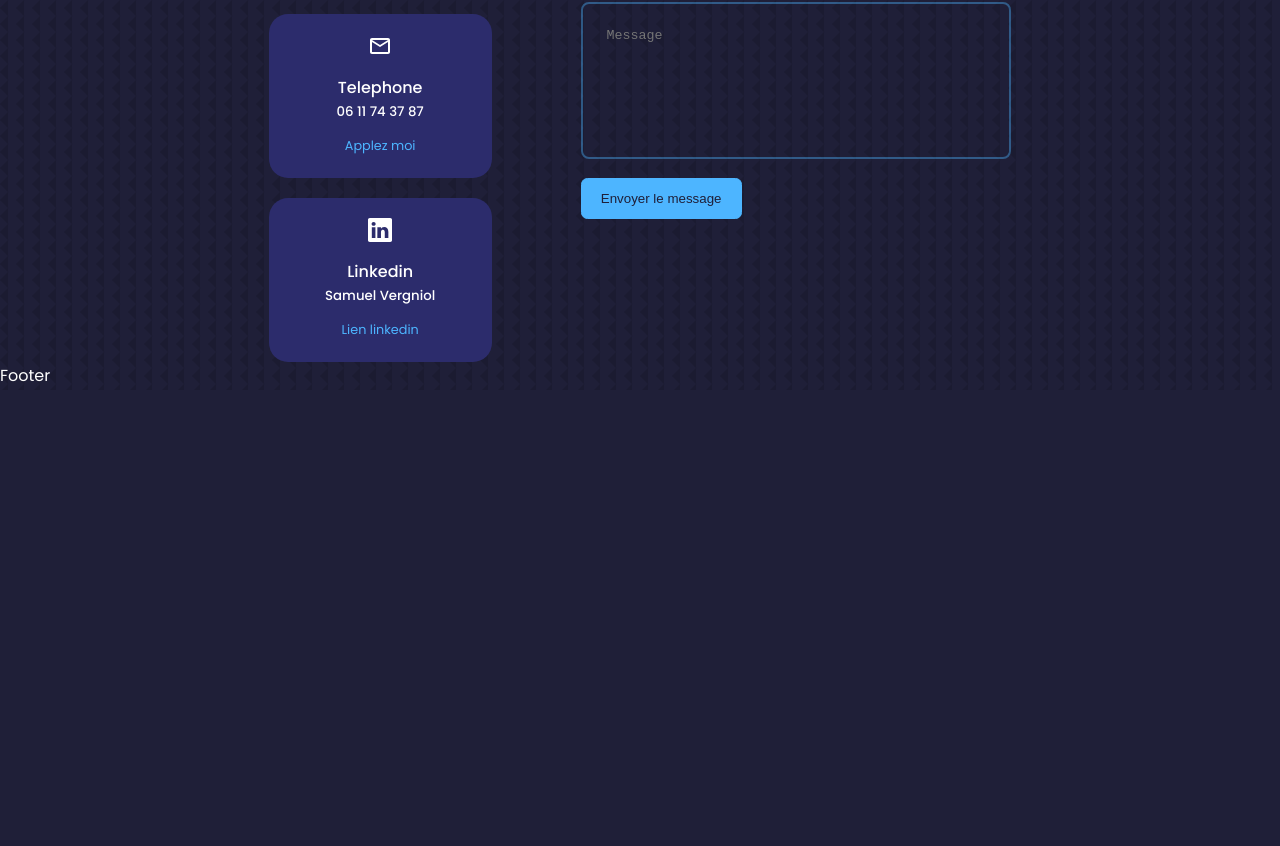
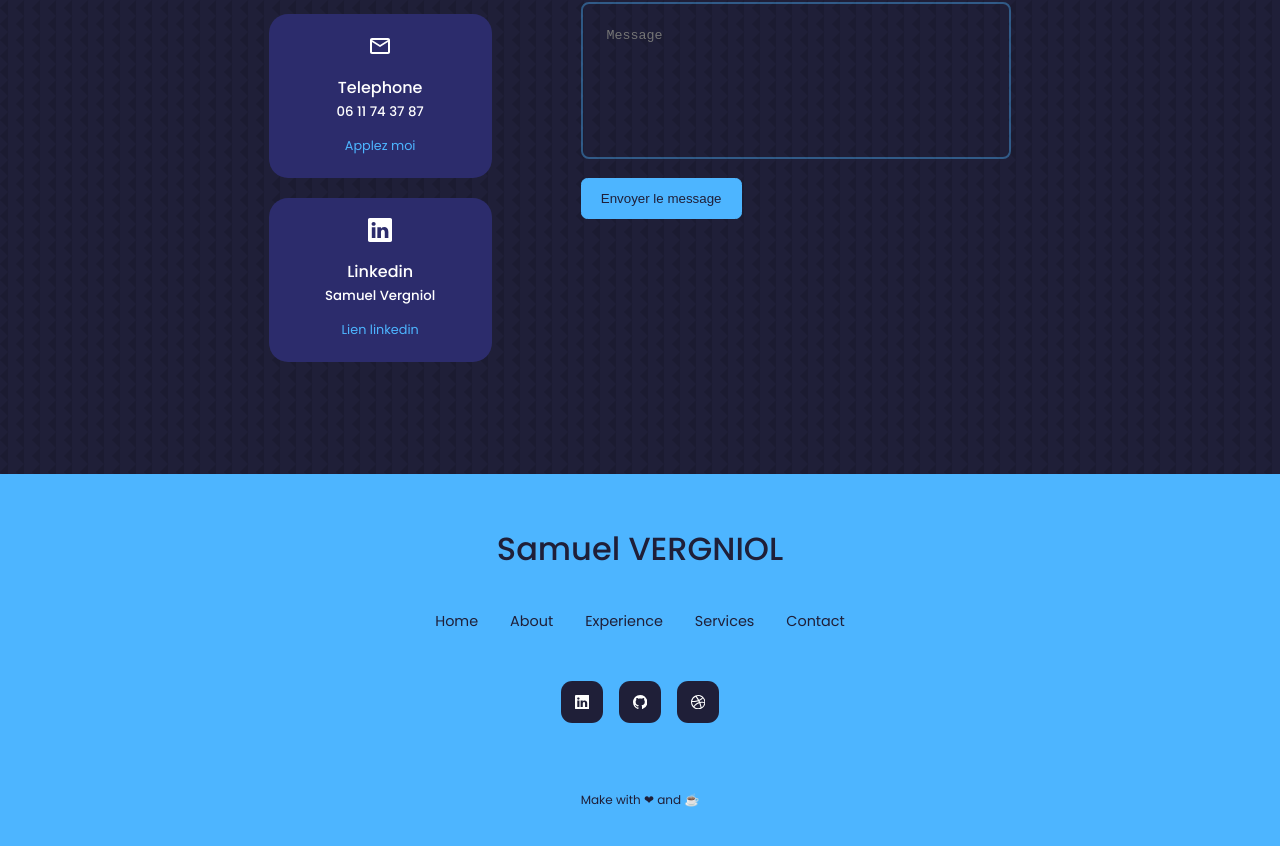
Before and after one commit to Alkyys/Portfolio, a React (Create React App) app: page / in a window 1280 px wide. Shown: the part 3392-4238 px from the top of the page. Before the commit the page ends 3782 px from the top, so only its background shows below. Built offline with nearby package versions, Linux system fonts and the light colour scheme.

Commit message:
add footer

```diff
--- a/src/components/footer/Footer.jsx
+++ b/src/components/footer/Footer.jsx
@@ -1,8 +1,54 @@
 import React from "react";
 import "./footer.css";
 
+import { BsLinkedin, BsDribbble, BsGithub } from "react-icons/bs";
+
 const Footer = () => {
-  return <div>Footer</div>;
+  return (
+    <footer>
+      <a href="#" className="footer_logo">
+        Samuel VERGNIOL
+      </a>
+      <ul className="permalinks">
+        <li>
+          <a href="#">Home</a>
+        </li>
+        <li>
+          <a href="#about">About</a>
+        </li>
+        <li>
+          <a href="#experience">Experience</a>
+        </li>
+        <li>
+          <a href="#services">Services</a>
+        </li>
+        {/* <li>
+          <a href="#portfolio">Portfolio</a>
+        </li> */}
+
+        {/* <li>
+          <a href="#testimonials">Testimonials</a>
+        </li> */}
+        <li>
+          <a href="#contact">Contact</a>
+        </li>
+      </ul>
+      <div className="footer_socials">
+        <a href="https://linkdin.com" target="_blank">
+          <BsLinkedin />
+        </a>
+        <a href="https://github.com" target="_blank">
+          <BsGithub />
+        </a>
+        <a href="https://dribbble.com" target="_blank">
+          <BsDribbble />
+        </a>
+      </div>
+      <div className="footer_copyright">
+        <small>Make with ❤ and ☕</small>
+      </div>
+    </footer>
+  );
 };
 
 export default Footer;
--- a/src/components/footer/footer.css
+++ b/src/components/footer/footer.css
@@ -0,0 +1,58 @@
+footer {
+  background: var(--color-primary);
+  padding: 3rem 0;
+  text-align: center;
+  font-size: 0.9rem;
+  margin-top: 7rem;
+}
+footer a {
+  color: var(--color-bg);
+}
+.footer_logo {
+  font-size: 2rem;
+  font-weight: 500;
+  margin-bottom: 2rem;
+  display: inline-block;
+}
+.permalinks {
+  display: flex;
+  flex-wrap: wrap;
+  justify-content: center;
+  gap: 2rem;
+  margin: 0 auto 3rem;
+}
+.footer_socials {
+  display: flex;
+  justify-content: center;
+  gap: 1rem;
+  margin-bottom: 4rem;
+}
+.footer_socials a {
+  background: var(--color-bg);
+  color: var(--color-white);
+  padding: 0.8rem;
+  border-radius: 0.7rem;
+  display: flex;
+  border: 1px solid transparent;
+}
+.footer_socials a:hover {
+  background: transparent;
+  color: var(--color-bg);
+  border-color: var(--color-bg);
+}
+.footer_copyright {
+  margin-bottom: 4rem;
+  color: var(--color-bg);
+}
+
+/* ============== MEDIA QUERIES (SALL DEVICES) ============ */
+
+@media screen and (max-width: 600px) {
+  .permalinks {
+    flex-direction: column;
+    gap: 0.5rem;
+  }
+  .footer_socials {
+    margin-bottom: 2.6rem;
+  }
+}
```
